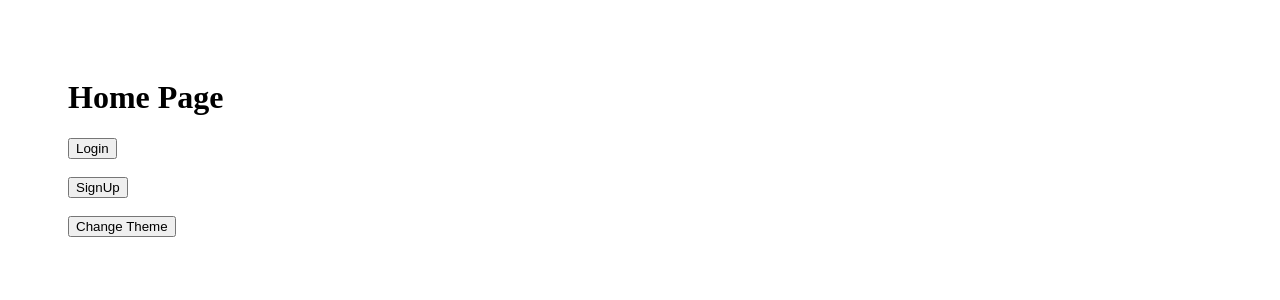
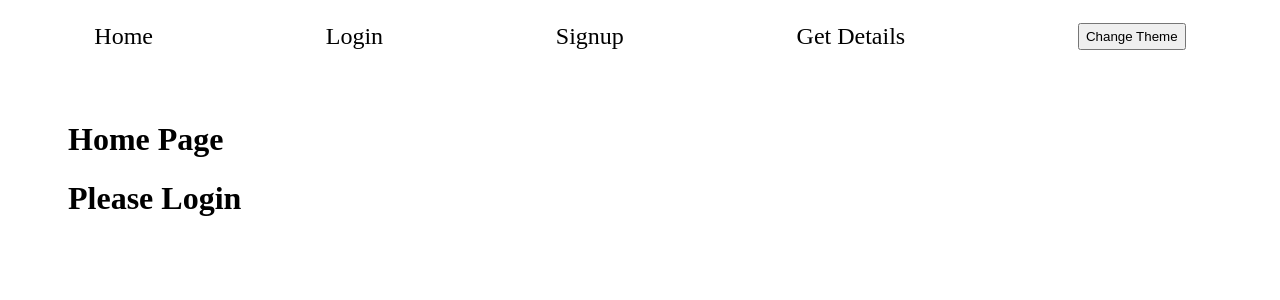
Before and after one commit to PratheesSenthil/Login, a React (Vite) app: page / in a window 1280 px wide. Shown: the top 300 px of the page. Built offline with nearby package versions, Linux system fonts and the light colour scheme.

Commit message:
created navbar

```diff
--- a/src/App.css
+++ b/src/App.css
@@ -8,3 +8,26 @@
     background-color: rgb(59, 58, 58);
     color: white;
 }
+.navbar{
+    display: flex;
+    flex-direction: row;
+    justify-content: space-around;
+    /* text-decoration: none; */
+    font-family: 'Times New Roman', Times, serif;
+}
+.navbar>div{
+
+    margin-top: 15px;
+}
+.navbar a {
+  text-decoration: none;
+  font-size:x-large;
+  color: inherit; /* inherit from .light or .dark */
+}
+.navbar a:hover{
+    color: rgb(115, 196, 196);
+}
+.navbar>button{
+    cursor: pointer;
+    margin-top: 15px;
+}
--- a/src/App.jsx
+++ b/src/App.jsx
@@ -5,6 +5,7 @@ import Home from "./Home";
 import Login from "./Login";
 import Signup from "./Signup";
 import { ThemeProvider, useTheme } from "./ThemeContext";
+import Navbar from "./Navbar";
 import './App.css'
 
 function Theme() {
@@ -12,6 +13,7 @@ function Theme() {
 
   return (
     <div className={theme}>
+      <Navbar/>
       <Routes>
         <Route path="/" element={<Home />} />
         <Route path="/login" element={<Login />} />
--- a/src/Home.jsx
+++ b/src/Home.jsx
@@ -1,10 +1,10 @@
 import React, { useState, useEffect } from "react";
 import { useNavigate } from "react-router-dom";
-import { useTheme } from "./ThemeContext";
+
 
 export default function Home() {
   const navigate = useNavigate();
-  const { toggletheme } = useTheme();
+
 
   const [logged, setLogged] = useState(false);
   const [user, setUser] = useState(null);
@@ -31,23 +31,15 @@ export default function Home() {
 
       {!logged ? (
         <>
-          <button onClick={() => navigate("/login")}>Login</button>
-          <br />
-          <br />
-          <button onClick={() => navigate("/signup")}>SignUp</button>
-          <br />
-          <br />
+          <h1>Please Login</h1>
         </>
       ) : (
         <>
           <h1>Hello, {user?.username}</h1>
-          <button onClick={logout}>Logout</button>
-          <br />
-          <br />
         </>
       )}
 
-      <button onClick={toggletheme}>Change Theme</button>
+
     </div>
   );
 }
--- a/src/Login.jsx
+++ b/src/Login.jsx
@@ -13,7 +13,8 @@ export default function Login(){
         e.preventDefault();
         if((Details.email===Username||Details.username===Username)&& Details.password===UserPassword ){
             localStorage.setItem("logged",true)
-             navigate('/')
+            navigate('/')
+            window.location.reload();
         }
         else{
             alert("Username or password is wrong")
--- /dev/null
+++ b/src/Navbar.jsx
@@ -0,0 +1,40 @@
+import { NavLink, useNavigate } from 'react-router-dom'
+import { useState,useEffect } from 'react';
+import { useTheme } from "./ThemeContext";
+
+export default function Navbar(){
+    const [logged, setLogged] = useState(false);
+     const [user, setUser] = useState(null);
+     const { toggletheme } = useTheme();
+     const navigate = useNavigate()
+
+     useEffect(() => {
+       const isLoggedIn = JSON.parse(localStorage.getItem("logged"));
+       const storedUser = JSON.parse(localStorage.getItem("user"));
+     console.log(isLoggedIn);
+
+       if (isLoggedIn && storedUser) {
+         setLogged(true);
+         setUser(storedUser);
+       }
+     }, []);
+
+
+     const logout = () => {
+
+       localStorage.setItem("logged", false);
+       setLogged(false);
+       setUser(null);
+       navigate('/')
+     };
+
+    return (
+        <div className='navbar'>
+          <div><NavLink to='/'>Home</NavLink></div>
+          <div><NavLink to='/Login' onClick={logout}>{!logged?("Login"):("Logout")}</NavLink></div>
+          <div><NavLink to='/signup'>Signup</NavLink></div>
+          <div><NavLink to='/Getapi' >Get Details</NavLink></div>
+          <button onClick={toggletheme}>Change Theme</button>
+        </div>
+    )
+}
```
